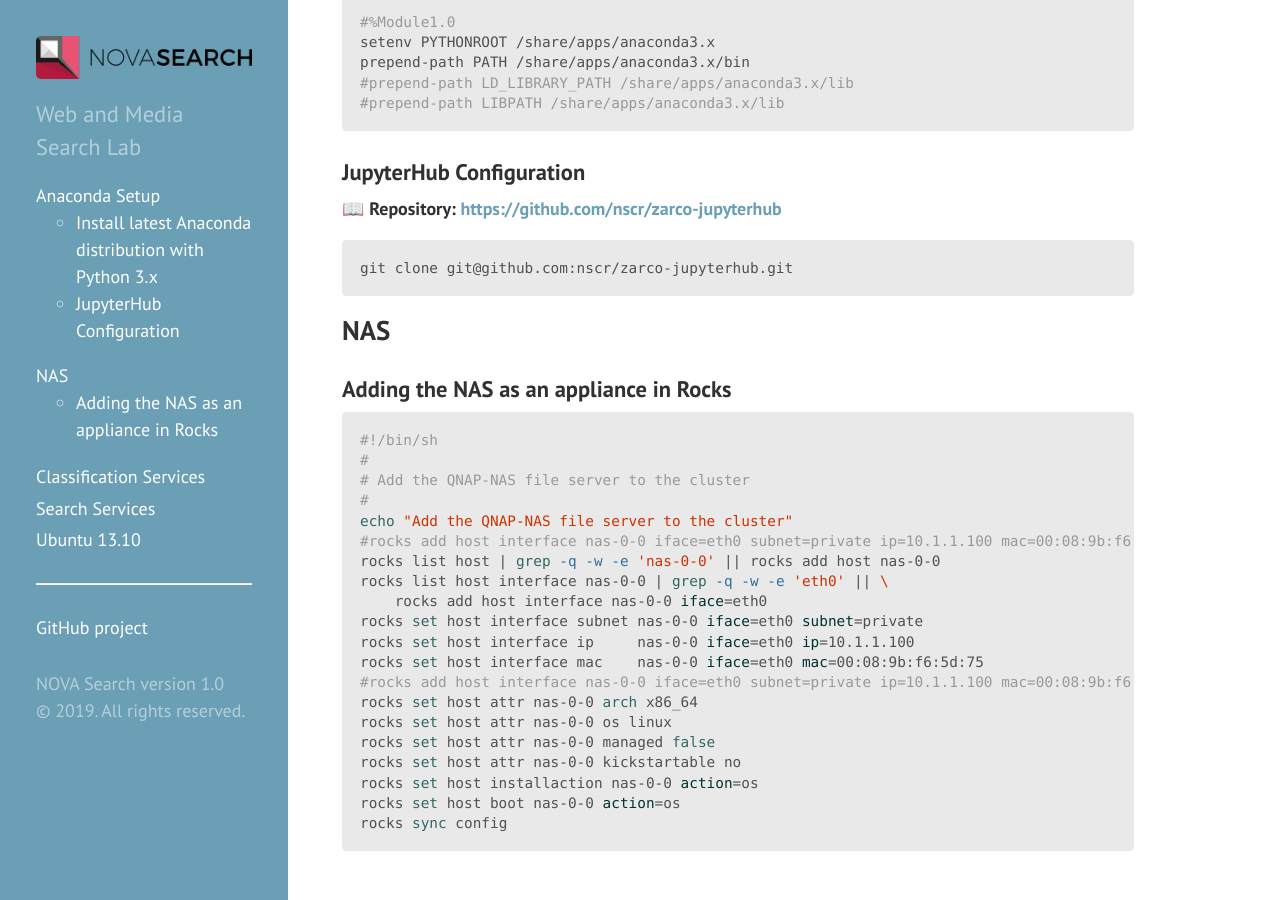
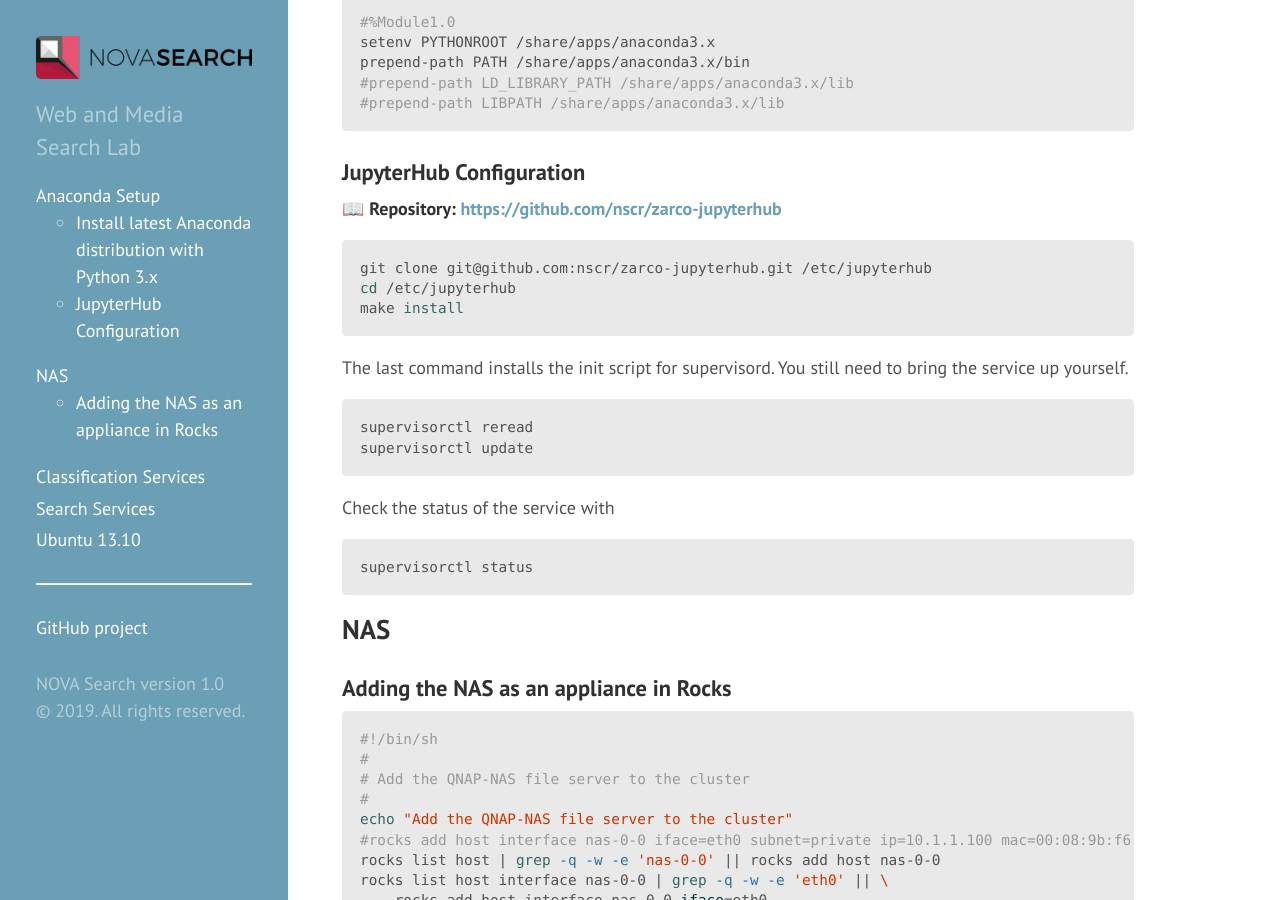
Before and after one commit to novasearch/wiki.novasearch.org, a Jekyll site: the page built from wiki/Zarco_Setup.md, in a window 1280 px wide and 900 px high, scrolled down 421 px. Built offline with Jekyll 4.4.1, drawn with Linux system fonts in a browser that asks for light colours.

Commit message:
jupyterhub setup

````diff
--- a/wiki/Zarco_Setup.md
+++ b/wiki/Zarco_Setup.md
@@ -33,7 +33,22 @@ prepend-path PATH /share/apps/anaconda3.x/bin
 📖 **Repository: <https://github.com/nscr/zarco-jupyterhub>**
 
 ```bash
-git clone git@github.com:nscr/zarco-jupyterhub.git
+git clone git@github.com:nscr/zarco-jupyterhub.git /etc/jupyterhub
+cd /etc/jupyterhub
+make install
+```
+
+The last command installs the init script for supervisord. You still need to bring the service up yourself.
+
+```bash
+supervisorctl reread
+supervisorctl update
+```
+
+Check the status of the service with
+
+```bash
+supervisorctl status
 ```
 
 NAS
````
